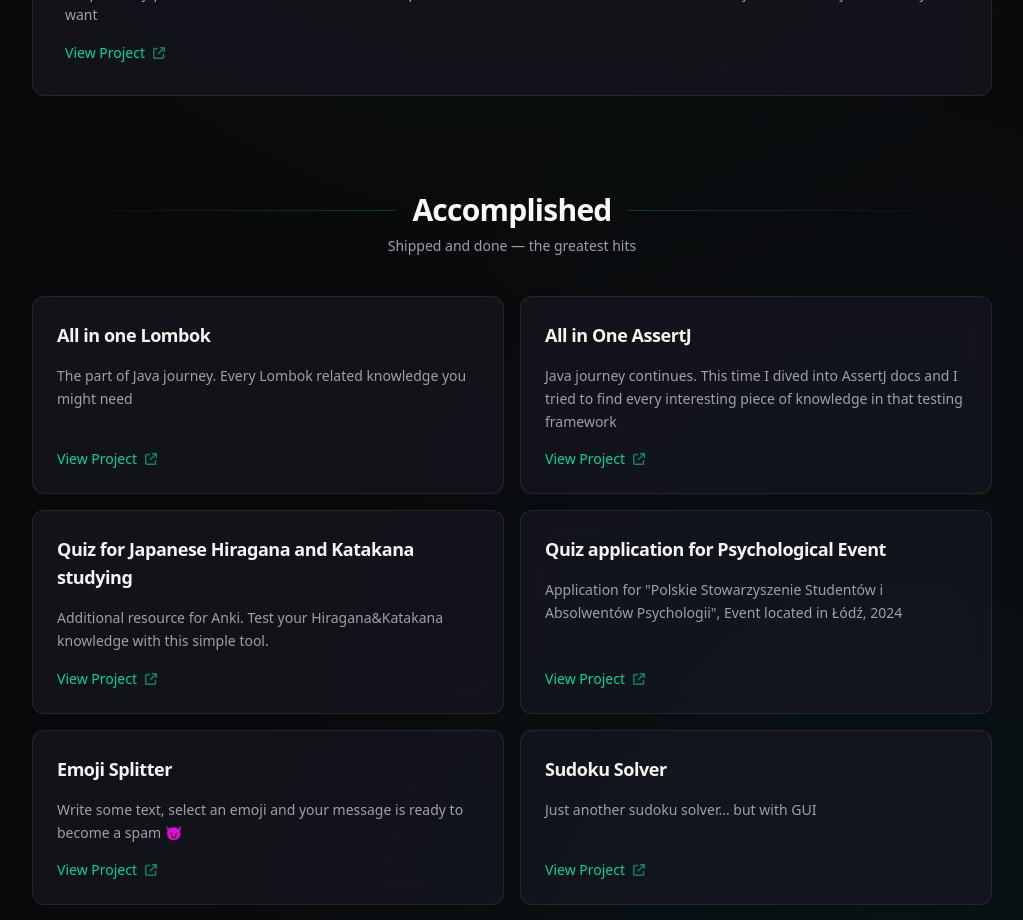
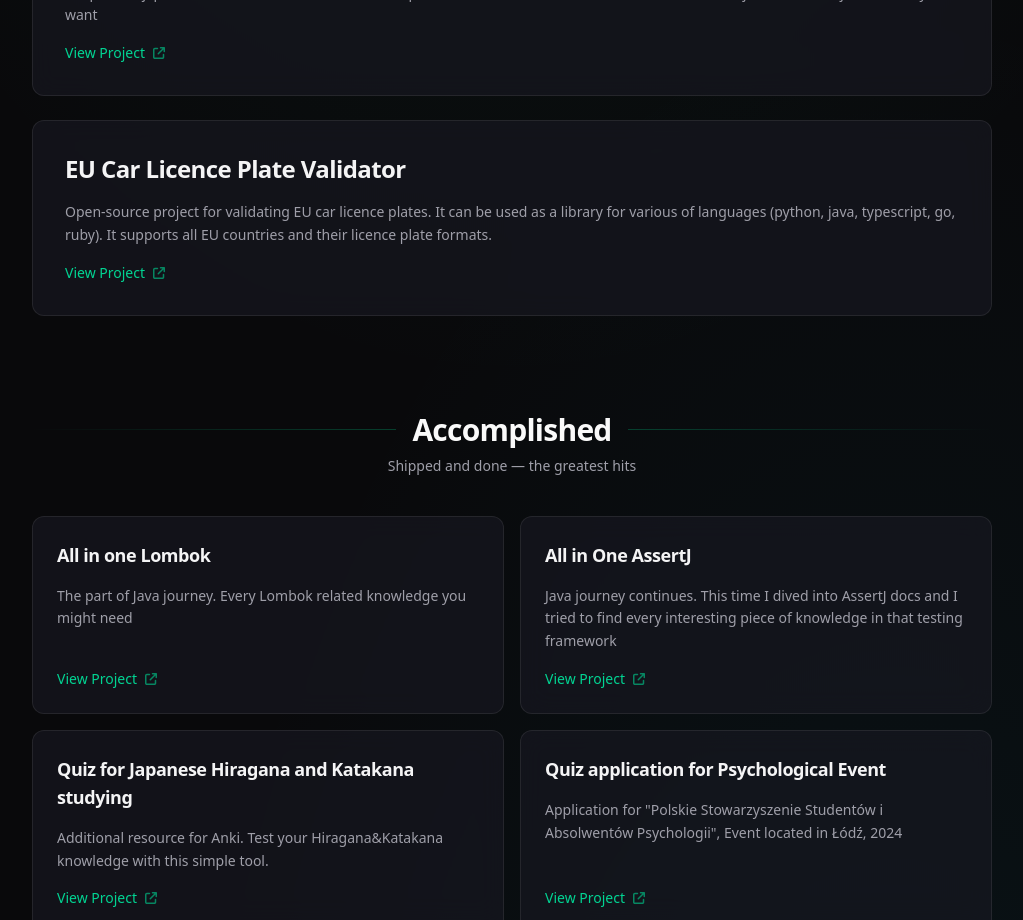
Before and after one commit to TrueJacobG/truejacobg-portfolio, a Next.js app: page / in a window 1280 px wide. Shown: the part 840-1760 px from the top of the page, without its empty margins (128-1151 px from the left). Built offline with nearby package versions, Linux system fonts and the light colour scheme.

Commit message:
add eu licence validator

```diff
--- a/src/pages/index.tsx
+++ b/src/pages/index.tsx
@@ -44,6 +44,12 @@ const Projects = () => {
                 title="Emoji Picker"
                 description="Simple emoji picker for MACOS built with SwiftUI. Replacement for native solution. Click § → Select emoji → Paste Emoji whenever you want"
                 link="https://emoji-picker.jakub.gradzewi.cz"
+              />
+              <SquareBox
+                featured
+                title="EU Car Licence Plate Validator"
+                description="Open-source project for validating EU car licence plates. It can be used as a library for various of languages (python, java, typescript, go, ruby). It supports all EU countries and their licence plate formats."
+                link="https://github.com/TrueJacobG/eu-licence-validator"
               />
             </div>
           </section>
```
